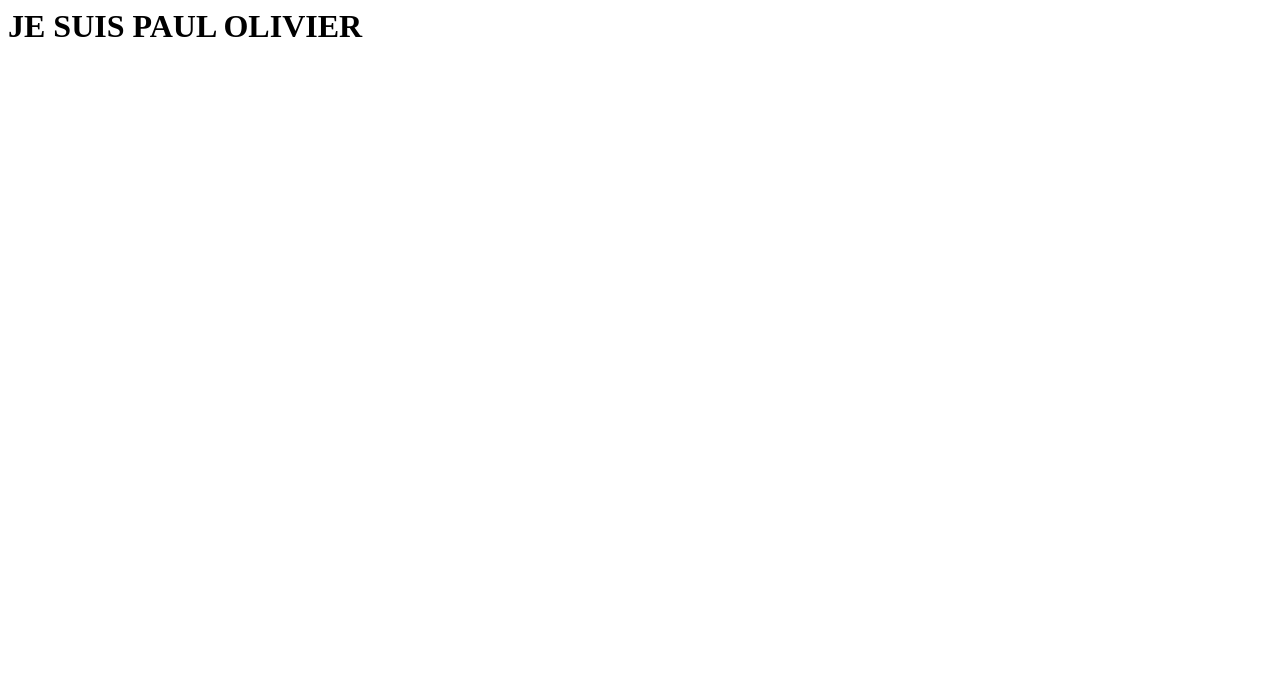
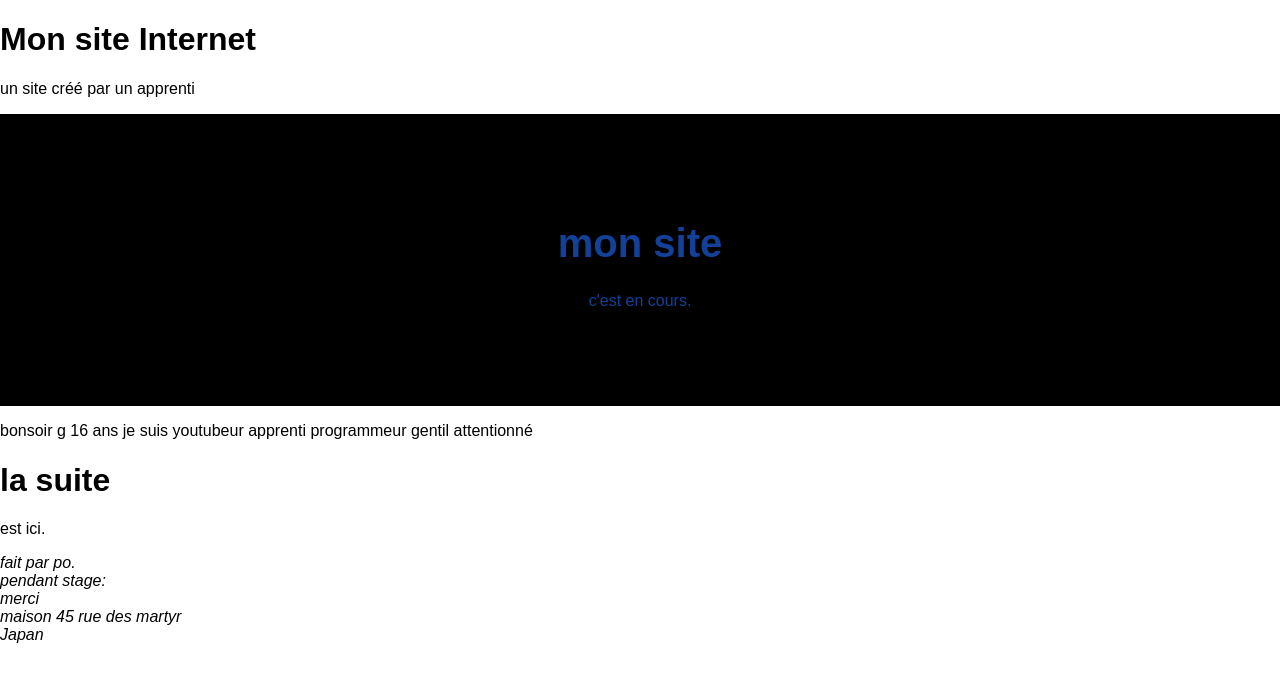
Before and after one commit to zertuu123/zertuu123.github.io, a plain HTML site: page index.html in a window 1280 px wide. Drawn offline with Linux system fonts and the light colour scheme.

Commit message:
Update index.html

```diff
--- a/index.html
+++ b/index.html
@@ -1 +1,85 @@
-<h1>JE SUIS PAUL OLIVIER</h1>
+<!DOCTYPE html>
+<html lang="en">
+<head>
+<title>Page Title</title>
+<meta charset="UTF-8">
+<meta name="viewport" content="width=device-width, initial-scale=1">
+<style>
+body {
+  font-family: Arial, Helvetica, sans-serif;
+}
+</style>
+</head>
+<body>
+
+<h1>Mon site Internet</h1>
+<p>un site créé par un apprenti </p>
+</body>
+</html>
+<!DOCTYPE html>
+<html lang="en">
+<head>
+<title>Page Title</title>
+<meta charset="UTF-8">
+<meta name="viewport" content="width=device-width, initial-scale=1">
+<style>
+body {
+  font-family: Arial, Helvetica, sans-serif;
+  margin: 0;
+}
+
+/* Style the header */
+.header {
+  padding: 80px;
+  text-align: center;
+  background: #000000;
+  color: rgb(18, 65, 151);
+}
+
+/* Increase the font size of the h1 element */
+.header h1 {
+  font-size: 40px;
+}
+</style>
+</head>
+<body>
+
+<div class="header">
+  <h1>mon site</h1>
+  <p>c'est en cours.</p>
+</div>
+
+</body>
+</html>
+<p>
+  bonsoir g 16 ans
+  je suis youtubeur apprenti programmeur
+  gentil
+  attentionné
+  </p>
+<h1>la suite</h1>
+<p>est ici.</p>
+
+</body>
+</html>
+<!DOCTYPE html>
+<html>
+<body>
+  <!DOCTYPE html>
+  <html>
+  <body>
+
+
+  </body>
+  </html>
+
+<address>
+fait par po.<br>
+pendant stage:<br>
+merci<br>
+maison 45 rue des martyr<br>
+Japan
+</address>
+<!DOCTYPE html>
+<html>
+<body>
```
